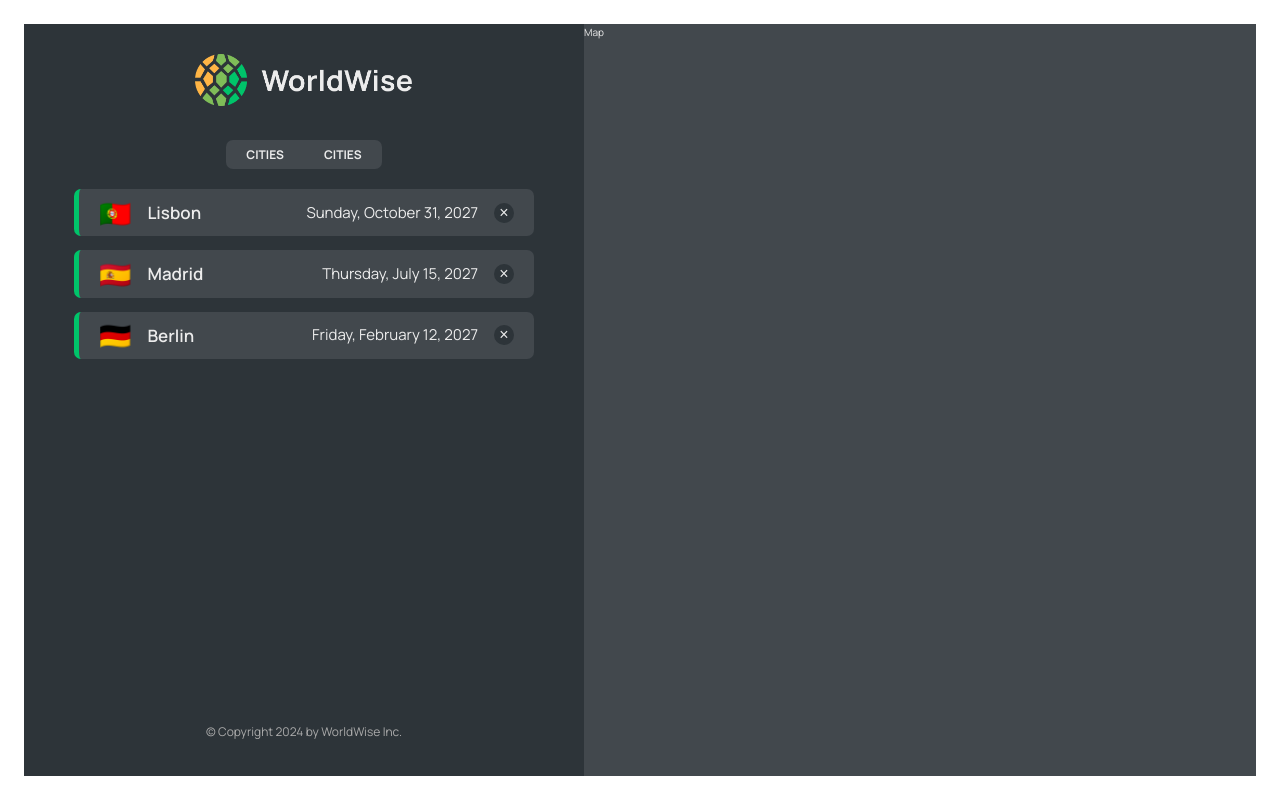
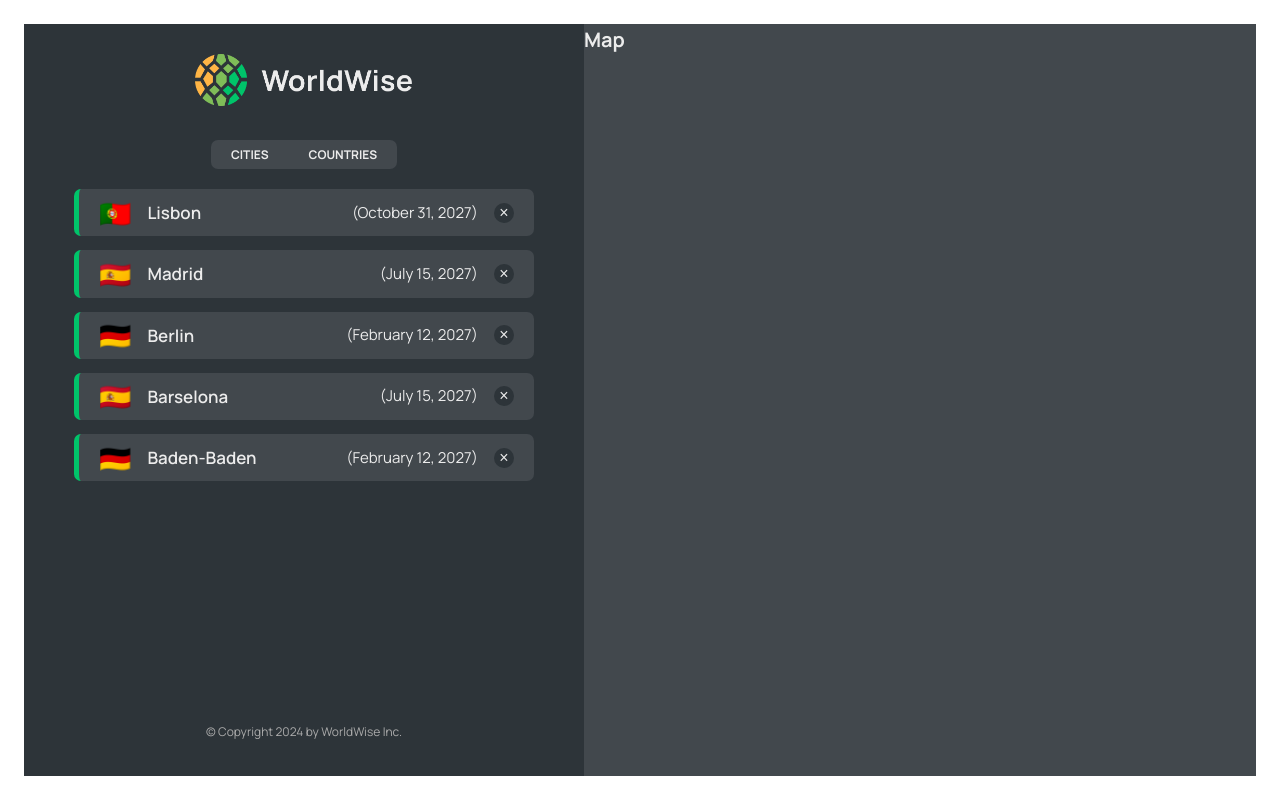
Before and after one commit to MartenBrooks/worldWise, a React (Vite) app: page /app in a window 1280 px wide. Built offline with nearby package versions, Linux system fonts and the light colour scheme; data requests are answered from the project's data file; the HTML template or start-up script is replaced by a standard one.

Commit message:
second commit

```diff
--- a/data/cities.json
+++ b/data/cities.json
@@ -35,6 +35,30 @@
         "lng": 13.376933665713324
       },
       "id": 98443197
+    },
+    {
+      "cityName": "Barselona",
+      "country": "Spain",
+      "emoji": "🇪🇸",
+      "date": "2027-07-15T08:22:53.976Z",
+      "notes": "",
+      "position": {
+        "lat": 40.46635901755316,
+        "lng": -3.7133789062500004
+      },
+      "id": 1780675122
+    },
+    {
+      "cityName": "Baden-Baden",
+      "country": "Germany",
+      "emoji": "🇩🇪",
+      "date": "2027-02-12T09:24:11.863Z",
+      "notes": "Amazing 😃",
+      "position": {
+        "lat": 52.53586782505711,
+        "lng": 13.376933665713324
+      },
+      "id": 98443197321
     }
   ]
 }
--- a/src/App.jsx
+++ b/src/App.jsx
@@ -7,7 +7,9 @@ import Login from './pages/Login';
 import AppLayout from './pages/AppLayout';
 import CityList from './components/CityList';
 import { useState, useEffect } from 'react';
-
+import CountryList from './components/CountryList';
+import City from './components/City.jsx';
+import Form from './components/Form.jsx';
 const BASE_URL = 'http://localhost:8000';
 
 function App() {
@@ -37,23 +39,66 @@ function App() {
   return (
     <BrowserRouter>
       <Routes>
-        <Route index element={<Homepage />} />
-        <Route path='product' element={<Product />} />
-        <Route path='pricing' element={<Pricing />} />
-        <Route path='login' element={<Login />} />
-        <Route path='app' element={<AppLayout />}>
+        <Route
+          index
+          element={<Homepage />}
+        />
+        <Route
+          path="product"
+          element={<Product />}
+        />
+        <Route
+          path="pricing"
+          element={<Pricing />}
+        />
+        <Route
+          path="login"
+          element={<Login />}
+        />
+        <Route
+          path="app"
+          element={<AppLayout />}
+        >
           <Route
             index
-            element={<CityList cities={cities} isLoading={isLoading} />}
+            element={
+              <CityList
+                cities={cities}
+                isLoading={isLoading}
+              />
+            }
           />
           <Route
-            path='cities'
-            element={<CityList cities={cities} isLoading={isLoading} />}
+            path="cities/:id"
+            element={<City />}
           />
-          <Route path='countries' element={<p>List of countries</p>} />
-          <Route path='form' element={<p>Form</p>} />
+          <Route
+            path="cities"
+            element={
+              <CityList
+                cities={cities}
+                isLoading={isLoading}
+              />
+            }
+          />
+          <Route
+            path="countries"
+            element={
+              <CountryList
+                cities={cities}
+                isLoading={isLoading}
+              />
+            }
+          />
+          <Route
+            path="form"
+            element={<Form />}
+          />
         </Route>
-        <Route path='*' element={<PageNotFound />} />
+        <Route
+          path="*"
+          element={<PageNotFound />}
+        />
       </Routes>
     </BrowserRouter>
   );
--- a/src/components/AppNav.jsx
+++ b/src/components/AppNav.jsx
@@ -5,10 +5,10 @@ function AppNav() {
     <nav className={styles.nav}>
       <ul>
         <li>
-          <NavLink to='cities'>Cities</NavLink>
+          <NavLink to="cities">Cities</NavLink>
         </li>
         <li>
-          <NavLink to='countries'>Cities</NavLink>
+          <NavLink to="countries">Countries</NavLink>
         </li>
       </ul>
     </nav>
--- a/src/components/City.jsx
+++ b/src/components/City.jsx
@@ -1,3 +1,4 @@
+import { useParams } from 'react-router-dom';
 import styles from './City.module.css';
 
 const formatDate = (date) =>
@@ -16,46 +17,46 @@ function City() {
     date: '2027-10-31T15:59:59.138Z',
     notes: 'My favorite city so far!',
   };
+  const { id } = useParams();
+  const { cityName, emoji, date, notes } = currentCity;
+  return <h1>City {id}</h1>;
+  // return (
+  //   <div className={styles.city}>
+  //     <div className={styles.row}>
+  //       <h6>City name</h6>
+  //       <h3>
+  //         <span>{emoji}</span> {cityName}
+  //       </h3>
+  //     </div>
 
-  const { cityName, emoji, date, notes } = currentCity;
+  //     <div className={styles.row}>
+  //       <h6>You went to {cityName} on</h6>
+  //       <p>{formatDate(date || null)}</p>
+  //     </div>
 
-  return (
-    <div className={styles.city}>
-      <div className={styles.row}>
-        <h6>City name</h6>
-        <h3>
-          <span>{emoji}</span> {cityName}
-        </h3>
-      </div>
+  //     {notes && (
+  //       <div className={styles.row}>
+  //         <h6>Your notes</h6>
+  //         <p>{notes}</p>
+  //       </div>
+  //     )}
 
-      <div className={styles.row}>
-        <h6>You went to {cityName} on</h6>
-        <p>{formatDate(date || null)}</p>
-      </div>
+  //     <div className={styles.row}>
+  //       <h6>Learn more</h6>
+  //       <a
+  //         href={`https://en.wikipedia.org/wiki/${cityName}`}
+  //         target='_blank'
+  //         rel='noreferrer'
+  //       >
+  //         Check out {cityName} on Wikipedia &rarr;
+  //       </a>
+  //     </div>
 
-      {notes && (
-        <div className={styles.row}>
-          <h6>Your notes</h6>
-          <p>{notes}</p>
-        </div>
-      )}
-
-      <div className={styles.row}>
-        <h6>Learn more</h6>
-        <a
-          href={`https://en.wikipedia.org/wiki/${cityName}`}
-          target='_blank'
-          rel='noreferrer'
-        >
-          Check out {cityName} on Wikipedia &rarr;
-        </a>
-      </div>
-
-      <div>
-        <ButtonBack />
-      </div>
-    </div>
-  );
+  //     <div>
+  //       <ButtonBack />
+  //     </div>
+  //   </div>
+  // );
 }
 
 export default City;
--- a/src/components/CityItem.jsx
+++ b/src/components/CityItem.jsx
@@ -1,20 +1,25 @@
+import { Link } from 'react-router-dom';
 import styles from './CityItem.module.css';
 const formatDate = (date) =>
   new Intl.DateTimeFormat('en', {
     day: 'numeric',
     month: 'long',
     year: 'numeric',
-    weekday: 'long',
   }).format(new Date(date));
 
 function CityItem({ city }) {
-  const { cityName, emoji, date } = city;
+  const { cityName, emoji, date, id, position } = city;
   return (
-    <li className={styles.cityItem}>
-      <span className={styles.emoji}>{emoji}</span>
-      <h3 className={styles.name}>{cityName}</h3>
-      <time className={styles.date}>{formatDate(date)}</time>
-      <button className={styles.deleteBtn}>&times;</button>
+    <li>
+      <Link
+        className={styles.cityItem}
+        to={`${id}?lat=${position.lat}&lng=${position.lng}`}
+      >
+        <span className={styles.emoji}>{emoji}</span>
+        <h3 className={styles.name}>{cityName}</h3>
+        <time className={styles.date}>({formatDate(date)})</time>
+        <button className={styles.deleteBtn}>&times;</button>
+      </Link>
     </li>
   );
 }
--- a/src/components/CityList.jsx
+++ b/src/components/CityList.jsx
@@ -5,11 +5,14 @@ import Message from './Message.jsx';
 function CityList({ cities, isLoading }) {
   if (isLoading) return <Spinner />;
 
-  if (!cities.length) return <Message message='No cities' />;
+  if (!cities.length) return <Message message="No cities" />;
   return (
     <ul className={styles.cityList}>
       {cities.map((city, i) => (
-        <CityItem key={i} city={city} />
+        <CityItem
+          key={city.id}
+          city={city}
+        />
       ))}
     </ul>
   );
--- a/src/components/CountryItem.jsx
+++ b/src/components/CountryItem.jsx
@@ -1,4 +1,4 @@
-import styles from "./CountryItem.module.css";
+import styles from './CountryItem.module.css';
 
 function CountryItem({ country }) {
   return (
--- /dev/null
+++ b/src/components/CountryList.jsx
@@ -0,0 +1,30 @@
+import styles from './CountryList.module.css';
+import CountryItem from './CountryItem.jsx';
+import Message from './Message';
+import Spinner from './Spinner';
+
+function CountryList({ cities, isLoading }) {
+  if (isLoading) return <Spinner />;
+  if (!cities.length) return <Message message="No cities" />;
+  const countries = cities.reduce((acc, city) => {
+    if (!acc.map((a) => a.country).includes(city.country)) {
+      return [
+        ...acc,
+        { country: city.country, emoji: city.emoji, id: city.id },
+      ];
+    }
+    return acc;
+  }, []);
+  return (
+    <ul className={styles.countryList}>
+      {countries.map((country, i) => (
+        <CountryItem
+          country={country}
+          key={country.id}
+        />
+      ))}
+    </ul>
+  );
+}
+
+export default CountryList;
--- a/src/components/Map.jsx
+++ b/src/components/Map.jsx
@@ -1,6 +1,16 @@
+import { useSearchParams } from 'react-router-dom';
 import styles from './Map.module.css';
 function Map() {
-  return <div className={styles.mapContainer}>Map</div>;
+  const [searchParams, setSearchParams] = useSearchParams();
+  const lan = searchParams.get('lat');
+  const lng = searchParams.get('lng');
+  return (
+    <div className={styles.mapContainer}>
+      <h1>Map</h1>
+      <p>{lan}</p>
+      <p>{lng}</p>
+    </div>
+  );
 }
 
 export default Map;
```
